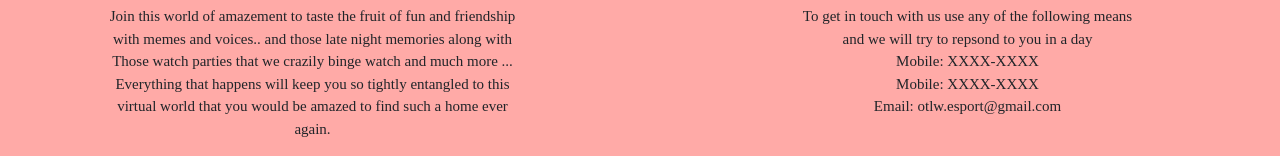
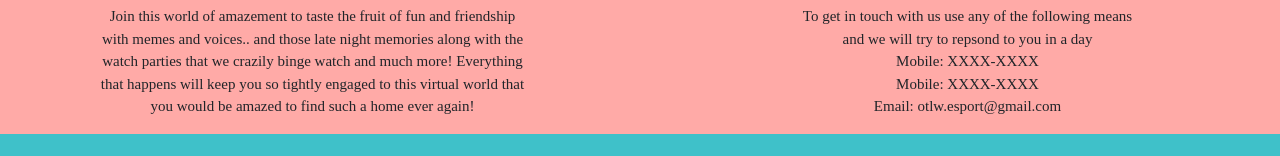
Before and after one commit to vRONIN21/otlw-clan-profile-beta, a plain HTML site: page index.html in a window 1280 px wide. Shown: the part 2338-2494 px from the top of the page. After the commit the page ends 2472 px from the top, so only its background shows below. Drawn offline with nearby package versions, Linux system fonts and the light colour scheme; a web font is replaced by a local one.

Commit message:
Add files via upload

```diff
--- a/index.html
+++ b/index.html
@@ -28,7 +28,7 @@
 <div class="jumbotron jumbotron-fluid" style="background-color:#f5f5f5">
   <div class="container">
     <h1 class="display-4" style="text-align: center; padding-bottom:10px;">OTLW Esport</h1>
-    <p class="lead">Welcome to OTLW's HOME ..  This is a Place not just for the people who want to Game and commute  .. It is an Escape from the Toxic world outside ,  here we share the things we care  .. the games we play  .. the shows we love :tv:... the movies that we binge watch  .. the talks that are never heard .. THIS IS A PLACE WHERE WE AS FRIENDS ENJOY THE EVERY ASPECT OF BEING HAPPILY TOGETHER</p>
+    <p class="lead">Welcome to OTLW's HOME .. This is a Place not just for the people who want to Game and Communicate .. It is an Escape from the Toxic world outside : here we share the things we care about .. the games we play .. the shows we love ... the movies and shows that we binge watch .. the talks that are never heard .. THIS IS A PLACE WHERE WE AS FRIENDS ENJOY EVERY ASPECT OF BEING HAPPY TOGETHER!</p>
   </div>
 </div>
 
@@ -69,15 +69,7 @@
     <div class="row">
       <div class="col-6">
         <h3 class='about'>About</h3>
-        <p class='dis'> Join this world of amazement to taste
-           the fruit of fun and friendship with memes
-          and voices.. and those late night memories
-           along with  Those watch parties that we
-            crazily binge watch  and much  more ...
-           Everything that happens will keep you
-            so tightly entangled to this virtual
-           world that you would be amazed to find
-         such a home ever again. </p>
+        <p class='dis'>Join this world of amazement to taste the fruit of fun and friendship with memes and voices.. and those late night memories along with the watch parties that we crazily binge watch and much more! Everything that happens will keep you so tightly engaged to this virtual world that you would be amazed to find such a home ever again! </p>
       </div>
       <div class="col-6">
         <h3 class="about">Contact us</h3>
```
